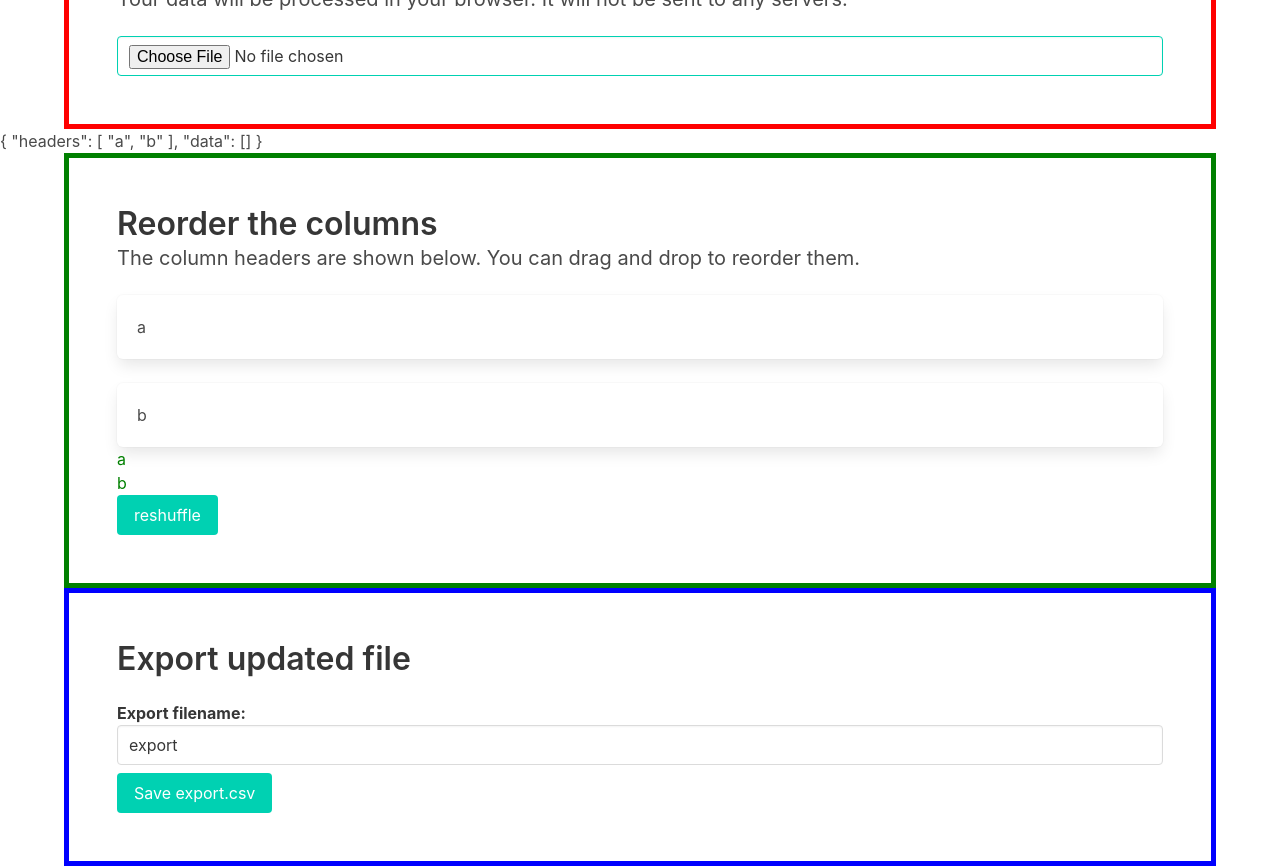
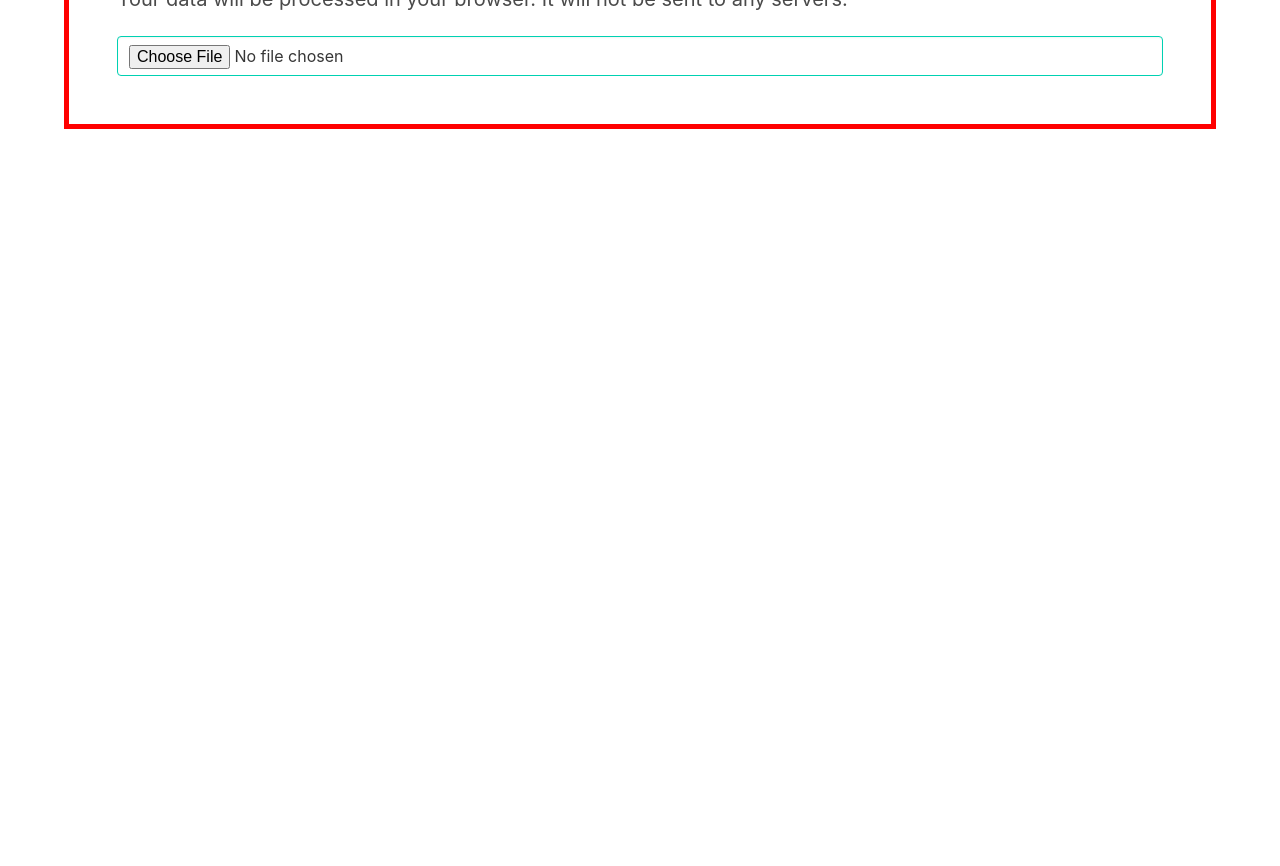
Before and after one commit to AndrewStanton94/csvReshuffle, a Vue app: page / in a window 1280 px wide. Shown: the part 300-1166 px from the top of the page. After the commit the page ends 800 px from the top, so only its background shows below. Built offline with nearby package versions, Linux system fonts and the light colour scheme.

Commit message:
Version 1 working
+ Updated data flow
+ DnD reordering
+ Purged / hidden debug info

```diff
--- a/components/App.vue
+++ b/components/App.vue
@@ -2,21 +2,34 @@
 <template>
 	<main>
 		<csv-input
-			v-model="tabularData"
+			v-model="dataReceived"
 			class="section"
 		></csv-input>
 
-		<p>{{ tabularData }}</p>
+		<section class="dev">
+			{{ dataReceived }}
+		</section>
 
+		<transition name="fade">
 			<reorder-data
-			v-model="tabularData"
+				v-if="dataReceived.headers.length"
+				v-model="dataSorted"
+				:data-received="dataReceived"
 				class="section"
 			></reorder-data>
+		</transition>
 
+		<section class="dev">
+			{{ dataSorted }}
+		</section>
+
+		<transition name="fade">
 			<save-csv
+				v-if="dataSorted.length"
 				class="section"
-			:tabular-data="tabularData"
+				:data-sorted="dataSorted"
 			></save-csv>
+		</transition>
 	</main>
 </template>
 
@@ -26,10 +39,11 @@ import Vue from 'vue';
 export default Vue.extend({
 	data() {
 		return {
-			tabularData: {
-				headers: ['a', 'b'],
+			dataReceived: {
+				headers: [],
 				data: [],
 			},
+			dataSorted: [],
 		};
 	},
 });
@@ -39,4 +53,16 @@ export default Vue.extend({
 .container {
 	color: green;
 }
+
+.dev {
+	display: none;
+}
+.fade-enter-active,
+.fade-leave-active {
+	transition: opacity 2.5s;
+}
+.fade-enter,
+.fade-leave-to {
+	opacity: 0;
+}
 </style>
--- a/components/csv-input.vue
+++ b/components/csv-input.vue
@@ -28,27 +28,28 @@ export default {
 		processFile() {
 			// $refs gives a direct link to the element
 			const { files } = this.$refs.myFiles;
+			const reader = new FileReader();
 
-			var reader = new FileReader();
 			reader.readAsText(files[0]);
 			reader.onload = (event) => {
+				// CSV converted to a list of lists
 				const [headers, ...dataAsLists] = csvToJSON(
 					event.target.result
 				);
 
+				// convert to a list of objects
+				// Named attributes will be easier to work with
 				const dataAsObjects = listsToObjects(headers, dataAsLists);
 
-				const processedCSV = {
-					headers,
-					data: dataAsObjects,
-				};
-
-				console.log('processedCSV: ', processedCSV);
-
-				this.$emit('input', processedCSV);
+				this.$emit('input',
+					{
+						headers,
+						data: dataAsObjects,
+					}
+				);
 			};
 			reader.onerror = (evt) => {
-				if (evt.target.error.name == 'NotReadableError') {
+				if (evt.target.error.name === 'NotReadableError') {
 					alert('Canno\'t read file !');
 				}
 			};
--- a/components/reorder-data.vue
+++ b/components/reorder-data.vue
@@ -7,12 +7,12 @@
 			The column headers are shown below. You can drag and drop to reorder them.
 		</p>
 		<sortablejs-draggable
-			v-model="value.headers"
+			v-model="dataReceived.headers"
 			@start="drag=true"
 			@end="drag=false"
 		>
 			<div
-				v-for="element in value.headers"
+				v-for="element in dataReceived.headers"
 				:key="element"
 				class="box"
 			>
@@ -20,20 +20,12 @@
 			</div>
 		</sortablejs-draggable>
 
-		<ul>
-			<li
-				v-for="header in value.headers"
-				:key="header"
-			>
-				{{ header }}
-			</li>
-		</ul>
 		<form class="form">
 			<button
 				class="button is-primary"
-				@click="reshuffle"
+				@click.prevent="reshuffle"
 			>
-				reshuffle
+				Reorder data
 			</button>
 		</form>
 	</section>
@@ -43,23 +35,22 @@
 import orderedLists from '../utils/orderedLists';
 export default {
 	props: {
+		dataReceived: {
+			required: true,
+			type: Object
+		},
 		value: {
-			type: Object,
-			required: true,
+			type: Array,
+			required: true
 		},
-	},
-	data() {
-		return {};
 	},
 	methods: {
 		reshuffle() {
-			console.log('preReshuffle: ', this.value);
-			const curatedData = orderedLists(
-				this.value.data,
-				this.value.headers.reverse()
+			const sortedData = orderedLists(
+				this.dataReceived.data,
+				this.dataReceived.headers
 			);
-			this.value.data = curatedData;
-			console.log('curatedData: ', curatedData);
+			this.$emit('input', sortedData);
 		},
 	},
 };
--- a/components/save-csv.vue
+++ b/components/save-csv.vue
@@ -14,9 +14,9 @@
 			</label>
 			<button
 				class="button is-primary"
-				@click="save"
+				@click.prevent="save"
 			>
-				Save {{ fullFileName }}
+				<span class="content">Save as <strong> {{ fullFileName }} </strong></span>
 			</button>
 		</form>
 	</section>
@@ -27,7 +27,12 @@ import { jsonToCSV } from '../utils/csv';
 import saveFile from '../utils/saveFile';
 
 export default {
-	props: ['tabularData'],
+	props: {
+		dataSorted: {
+			required: true,
+			type: Array
+		}
+	},
 	data() {
 		return {
 			fileName: 'export',
@@ -44,9 +49,7 @@ export default {
 	},
 	methods: {
 		save() {
-			console.log('tabularData: ', this.tabularData.data);
-
-			const csvOut = jsonToCSV(this.tabularData.data);
+			const csvOut = jsonToCSV(this.dataSorted);
 			saveFile(csvOut, this.fullFileName);
 		},
 	},
```
Lines whose indentation alone changed are shown as unchanged.
